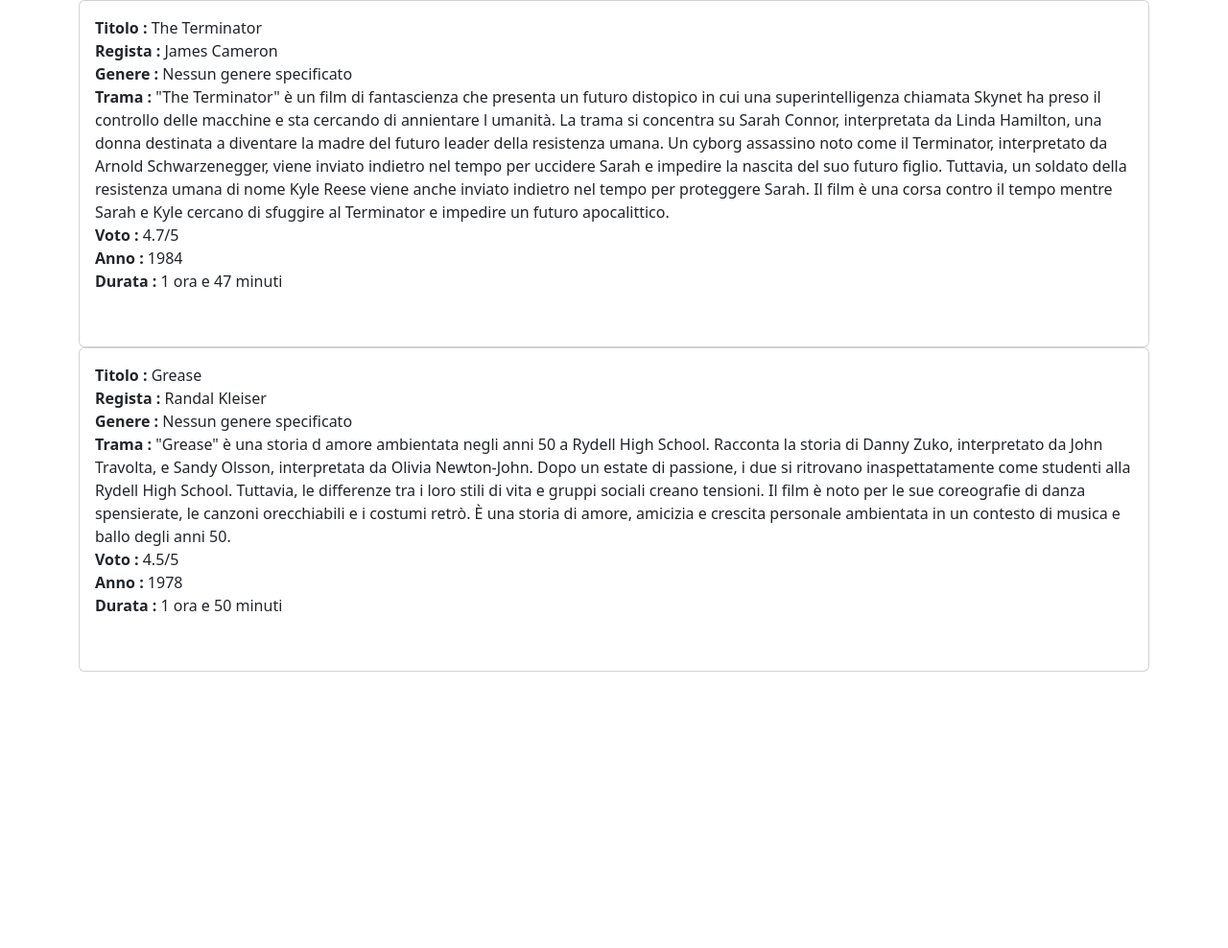
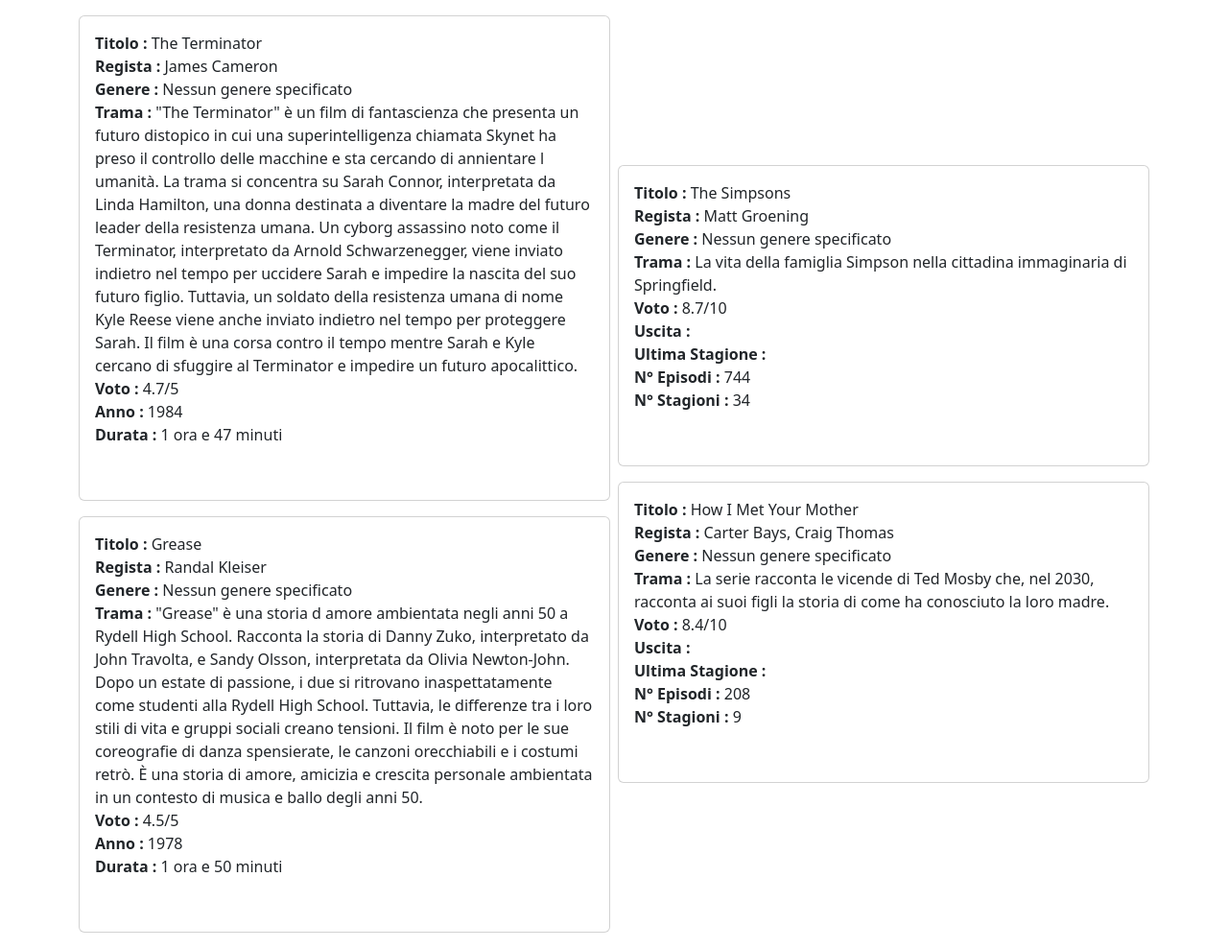
Before and after one commit to Samuele-Benato/php-oop-1, a PHP site: page / in a window 1280 px wide. Shown: the whole page at 96% size. Before the commit the page ends 700 px from the top, so only its background shows below. Run offline with PHP 8.4, Linux system fonts and the light colour scheme.

Commit message:
feat : add series

```diff
--- a/arrays/db.php
+++ b/arrays/db.php
@@ -25,5 +25,30 @@ $terminator_movie = new Movie(
     '1 ora e 47 minuti',
 );
 
+$himym_tvseries = new TvSeries(
+    "How I Met Your Mother",
+    "Carter Bays, Craig Thomas",
+    new Genre(["Commedia", "Romantico"]),
+    "La serie racconta le vicende di Ted Mosby che, nel 2030, racconta ai suoi figli la storia di come ha conosciuto la loro madre.",
+    8.4,
+    2005,
+    2014,
+    208,
+    9
+);
+
+$simpsons_tvseries = new TvSeries(
+    "The Simpsons",
+    "Matt Groening",
+    new Genre(["Animazione", "Commedia"]),
+    "La vita della famiglia Simpson nella cittadina immaginaria di Springfield.",
+    8.7,
+    1989,
+    2020,
+    744,
+    34
+);
+
 $movies = [$terminator_movie, $grease_movie];
-?>
+$tvseries = [$simpsons_tvseries, $himym_tvseries]
+    ?>
--- a/index.php
+++ b/index.php
@@ -40,10 +40,10 @@ require __DIR__ . '/arrays/db.php'
 <body>
 
     <div class="container">
-        <div class="row justify-content-center align-items-center g-2">
-            <div class="col">
+        <div class="row justify-content-around align-items-center g-2">
+            <div class="col col-lg-6 col-md-4 ">
                 <?php foreach ($movies as $movie): ?>
-                <div class="card">
+                <div class="card my-3">
                     <div class="card-body">
                         <p>
                             <?php echo $movie->getDetails() . "<br>"; ?>
@@ -52,7 +52,17 @@ require __DIR__ . '/arrays/db.php'
                 </div>
                 <?php endforeach; ?>
             </div>
-
+            <div class="col-lg-6 col-md-4">
+                <?php foreach ($tvseries as $tvserie): ?>
+                <div class="card my-3">
+                    <div class="card-body">
+                        <p>
+                            <?php echo $tvserie->getDetails() . "<br>"; ?>
+                        </p>
+                    </div>
+                </div>
+                <?php endforeach; ?>
+            </div>
         </div>
 
     </div>
--- a/models/TvSeries.php
+++ b/models/TvSeries.php
@@ -39,15 +39,15 @@ class TvSeries extends Prodaction
         } else {
             $genreString .= "Nessun genere specificato";
         }
-        return "<strong> Titolo : </strong> $this->title, <br>
-            <strong> Regista : </strong> $this->author, <br>
-             $genreString, <br>
-            <strong> Trama : </strong> $this->plot, <br>
-            <strong> Voto : </strong> $this->vote/5, <br>
-            <strong> Uscita : </strong> $this->aired_from_year, <br>
-            <strong> Ultima Stagione : </strong> $this->aired_to_year, <br>
-            <strong> N° Episodi : </strong> $this->number_of_episodes, <br>
-            <strong> N° Stagioni : </strong> $this->number_of_seasons, <br>";
+        return "<strong> Titolo : </strong> $this->title <br>
+            <strong> Regista : </strong> $this->author <br>
+             $genreString <br>
+            <strong> Trama : </strong> $this->plot <br>
+            <strong> Voto : </strong> $this->vote/10 <br>
+            <strong> Uscita : </strong> $this->aired_from_year <br>
+            <strong> Ultima Stagione : </strong> $this->aired_to_year <br>
+            <strong> N° Episodi : </strong> $this->number_of_episodes <br>
+            <strong> N° Stagioni : </strong> $this->number_of_seasons <br>";
     }
 
 }
```
